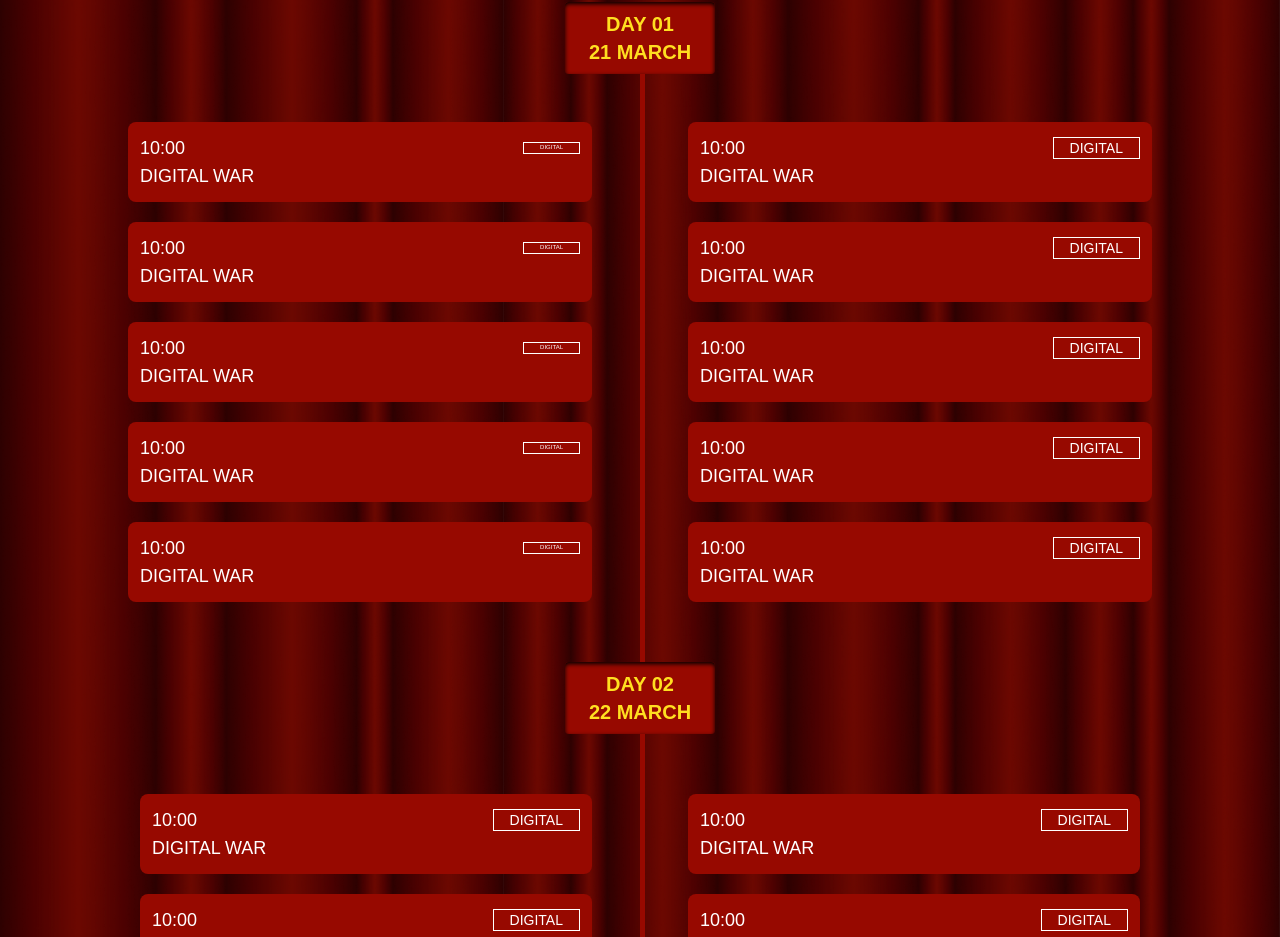
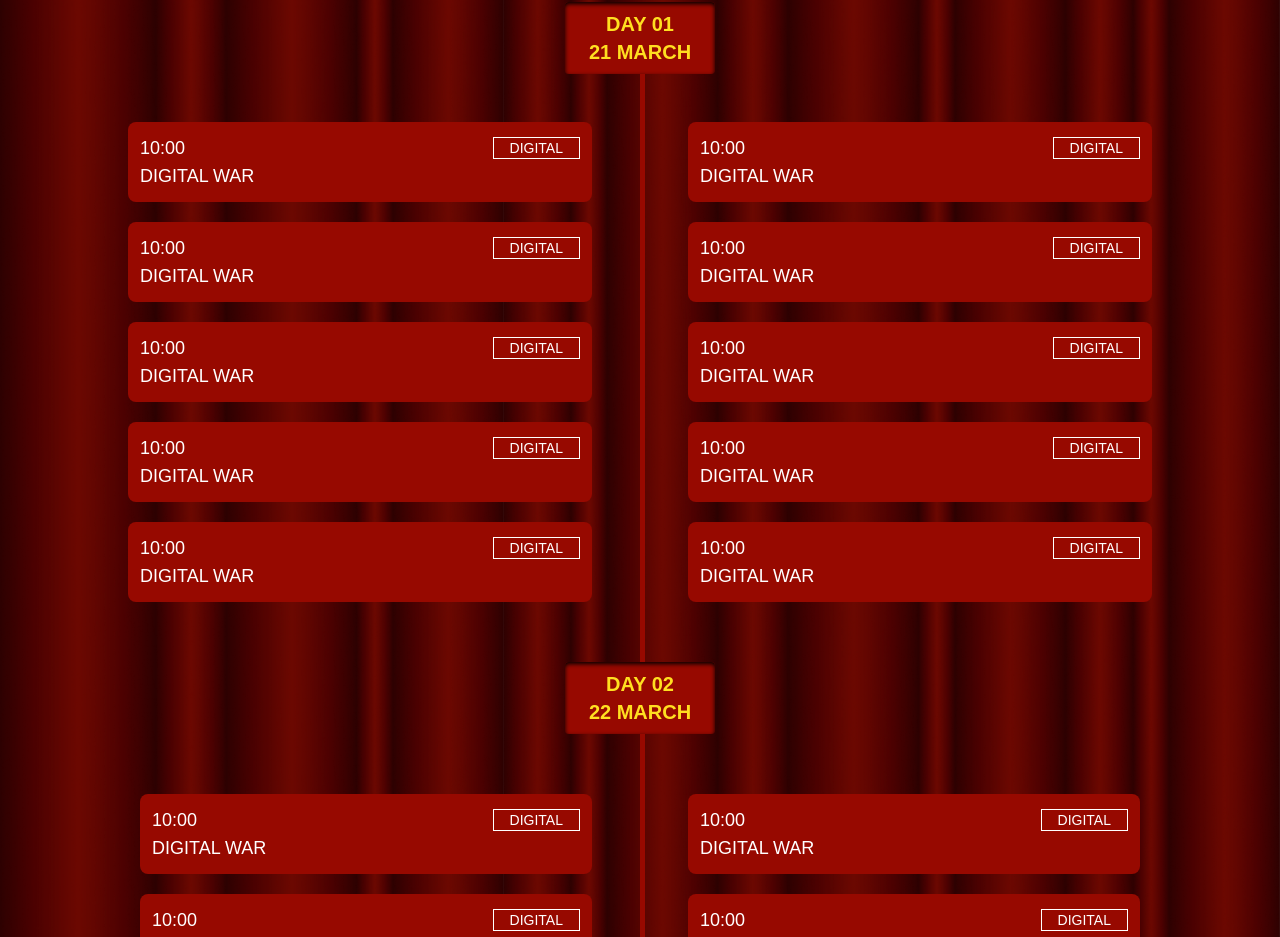
Before and after one commit to technojam/unifest-2025, a Next.js app: page / in a window 1280 px wide. Shown: the part 4635-5572 px from the top of the page. Built offline with nearby package versions, Linux system fonts and the light colour scheme; a web font is replaced by a local one.

Commit message:
did some changes in Timline.jsx

```diff
--- a/src/components/Timeline.jsx
+++ b/src/components/Timeline.jsx
@@ -57,7 +57,7 @@ const Timeline = () => {
               <div key={i} className="bg-[#970900] p-3 text-xs lg:text-lg rounded-lg">
                 <div className="flex justify-between items-center">
                   <p>10:00</p>
-                  <button className="border px-2 lg:px-4 text-[6px]">DIGITAL</button>
+                  <button className="border px-2 lg:px-4 text-[6px] lg:text-sm">DIGITAL</button>
                 </div>
                 <p>DIGITAL WAR</p>
               </div>
```
